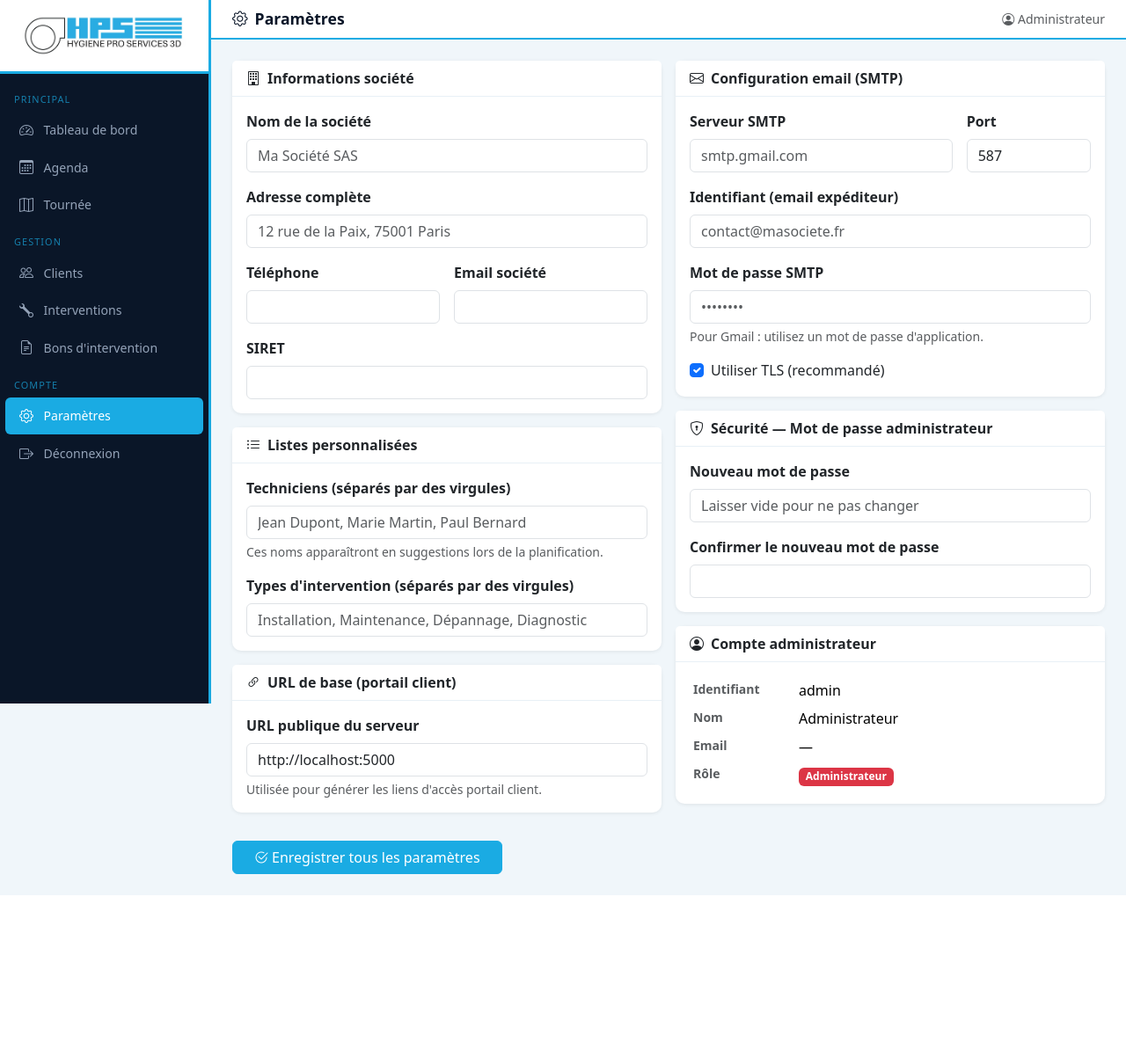
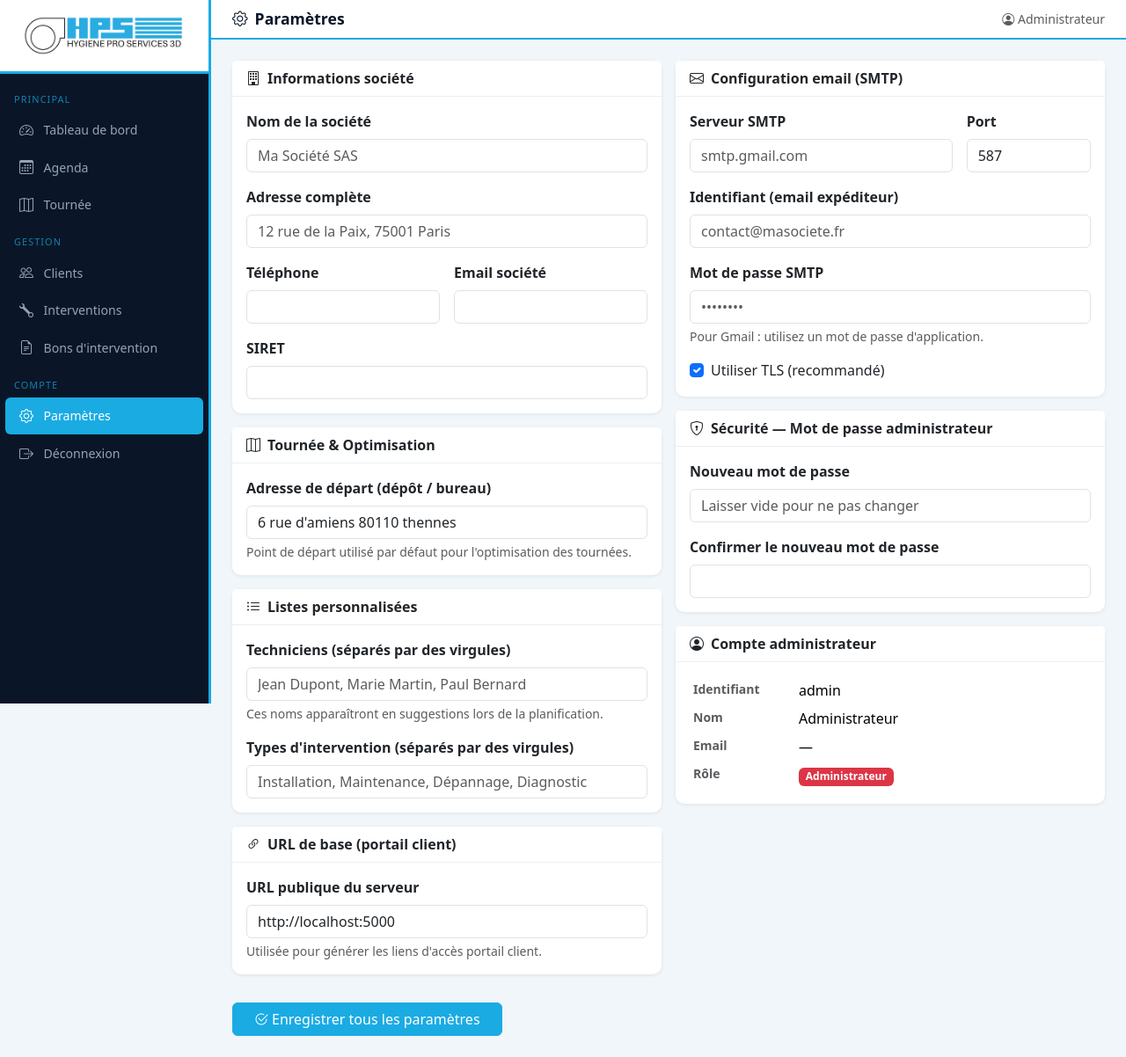
Before and after one commit to nicolasjacques62-web/agenda-interventions, a Flask app: page /parametres in a window 1280 px wide. Shown: the whole page at 88% size. Before the commit the page ends 1018 px from the top, so only its background shows below. Run offline with Flask 3, Linux system fonts and the light colour scheme; a user stored in the database is signed in; some libraries are stand-ins or nearby versions.

Commit message:
feat: adresse de depart tournee fixee - 6 rue d Amiens 80110 Thennes
- Point de depart par defaut : 6 rue d amiens 80110 thennes
- Nouveau parametre adresse_depart (distinct de l adresse societe)
- Modifiable dans Parametres > Tournee & Optimisation
- Visible et pre-rempli dans le champ depart de la page Tournee

Co-Authored-By: Claude Sonnet 4.6 <noreply@anthropic.com>

```diff
--- a/app.py
+++ b/app.py
@@ -1553,7 +1553,7 @@ def tournee():
         db.func.date(Intervention.date_planifiee) == jour,
         Intervention.statut.in_(['planifiee', 'en_cours'])
     ).order_by(Intervention.date_planifiee).all()
-    adresse_depart = get_param('adresse', '')
+    adresse_depart = get_param('adresse_depart', '6 rue d\'amiens 80110 thennes')
     return render_template('tournee.html', interventions=interventions,
                            date_str=date_str, jour=jour,
                            adresse_depart=adresse_depart)
@@ -2220,7 +2220,8 @@ def parametres():
     if request.method == 'POST':
         for k in ['societe','adresse','telephone','email','siret',
                   'mail_server','mail_port','mail_username','mail_password',
-                  'mail_use_tls','base_url','techniciens','types_intervention']:
+                  'mail_use_tls','base_url','techniciens','types_intervention',
+                  'adresse_depart']:
             if k in request.form:
                 set_param(k, request.form[k])
         if request.form.get('nouveau_mdp'):
--- a/templates/parametres.html
+++ b/templates/parametres.html
@@ -37,6 +37,19 @@
     </div>
 
     <!-- Listes métier -->
+    <div class="card mb-3">
+      <div class="card-header"><i class="bi bi-map me-2"></i>Tournée & Optimisation</div>
+      <div class="card-body">
+        <div class="mb-0">
+          <label class="form-label fw-semibold">Adresse de départ (dépôt / bureau)</label>
+          <input type="text" name="adresse_depart" class="form-control"
+                 value="{{ params.get('adresse_depart', '6 rue d\'amiens 80110 thennes') }}"
+                 placeholder="6 rue d'Amiens 80110 Thennes">
+          <div class="form-text">Point de départ utilisé par défaut pour l'optimisation des tournées.</div>
+        </div>
+      </div>
+    </div>
+
     <div class="card mb-3">
       <div class="card-header"><i class="bi bi-list-ul me-2"></i>Listes personnalisées</div>
       <div class="card-body">
```
